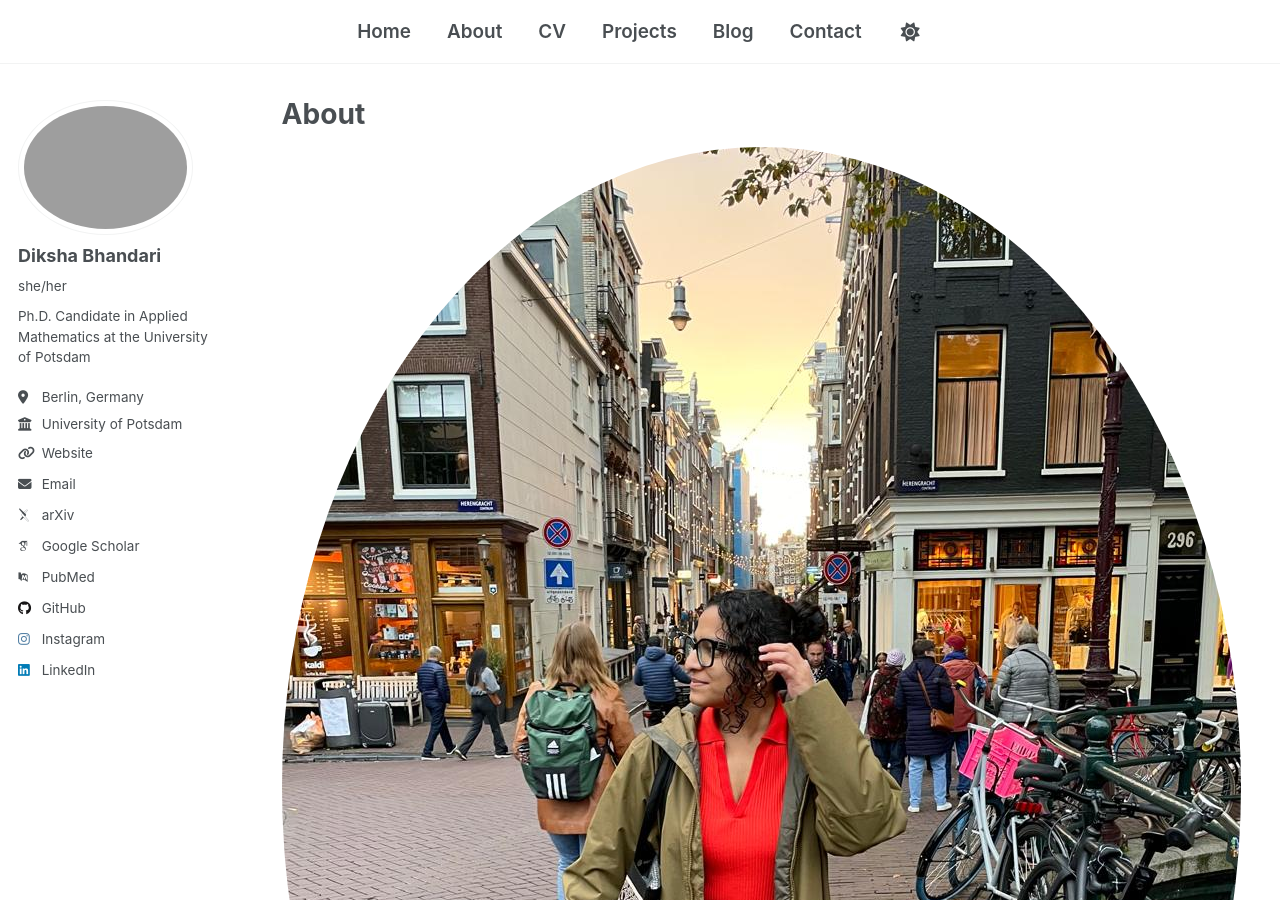
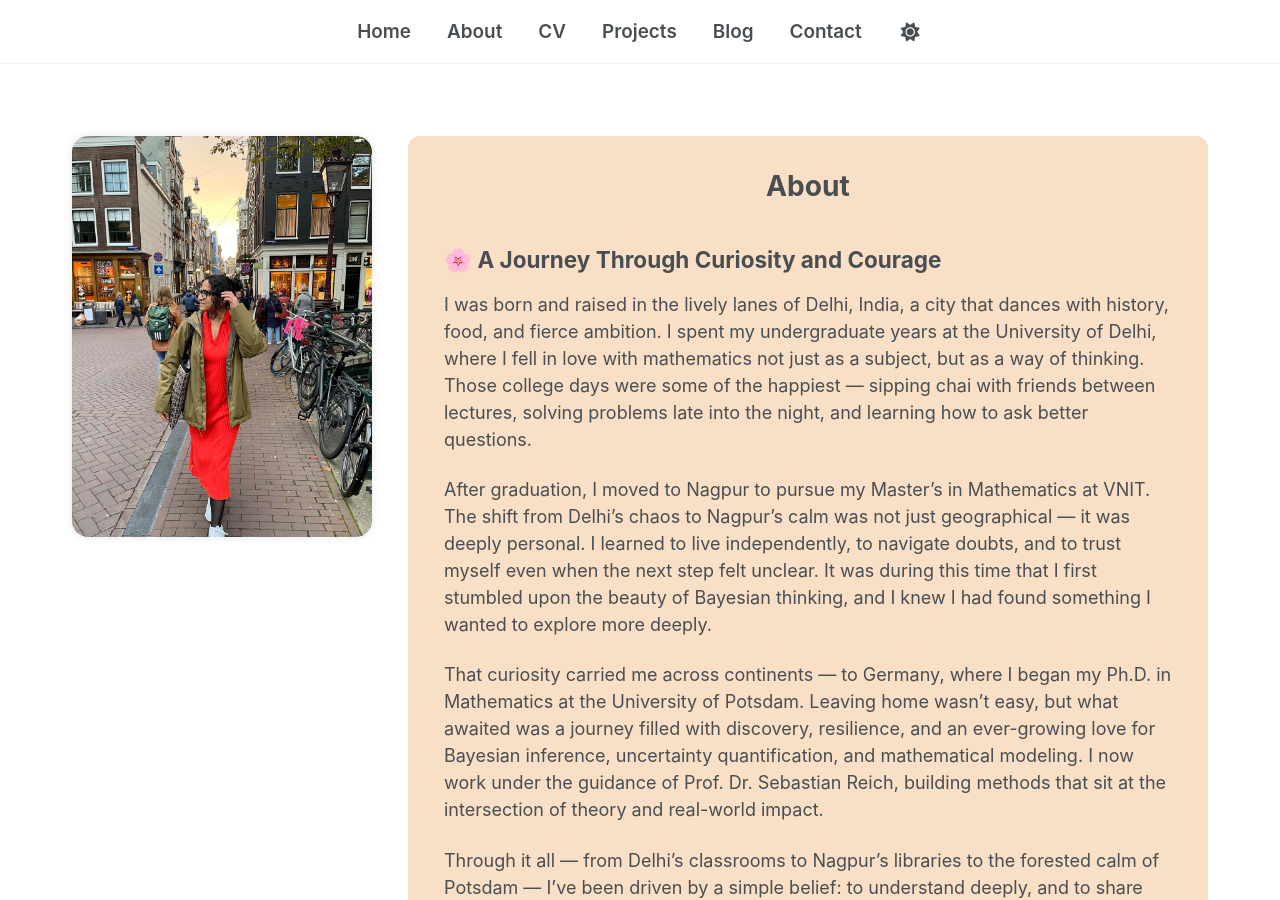
Before and after one commit to dikshab14/dikshab14.github.io, a Jekyll site: the page built from _pages/about.md, in a window 1280 px wide and 900 px high. Built offline with Jekyll 4.4.1, drawn with Linux system fonts in a browser that asks for light colours; some web fonts are replaced; a script that is not in the unit is left out.

Commit message:
about and archieve updated

```diff
--- a/_layouts/archive.html
+++ b/_layouts/archive.html
@@ -13,12 +13,21 @@ layout: default
 {% endif %}
 
 <div id="main" role="main">
-  {% include sidebar.html %}
 
-  <div class="archive">
-    {% unless page.header.overlay_color or page.header.overlay_image %}
-      <h1 class="page__title">{{ page.title }}</h1>
-    {% endunless %}
-    {{ content }}
+  <div style="display: flex; flex-wrap: wrap; align-items: flex-start; justify-content: center; padding: 2rem; gap: 2rem;">
+
+    <!-- Image on Left -->
+    <div style="flex: 0 0 300px; text-align: center;">
+      <img src="/images/about_2.jpeg" alt="Diksha Bhandari"
+           style="max-width: 100%; border-radius: 16px; box-shadow: 0 0 8px rgba(0,0,0,0.1);">
+    </div>
+
+    <!-- Text on Right with Background -->
+    <div style="flex: 1; background-color: #f8dfc6; padding: 2rem; border-radius: 12px; max-width: 800px;">
+      <h1 class="page__title" style="text-align: center;">{{ page.title }}</h1>
+      {{ content }}
+    </div>
+
   </div>
+
 </div>
--- a/_pages/about.md
+++ b/_pages/about.md
@@ -2,11 +2,7 @@
 layout: archive
 title: "About"
 permalink: /about/
-author_profile: true
----
-
-<img src="/images/about_2.jpeg" width="959" style="float: left; margin-right: 25px; border-radius: 50%;" alt="Diksha Bhandari">
-
+author_profile: false
 ---
 
 ## 🌸 A Journey Through Curiosity and Courage
```
